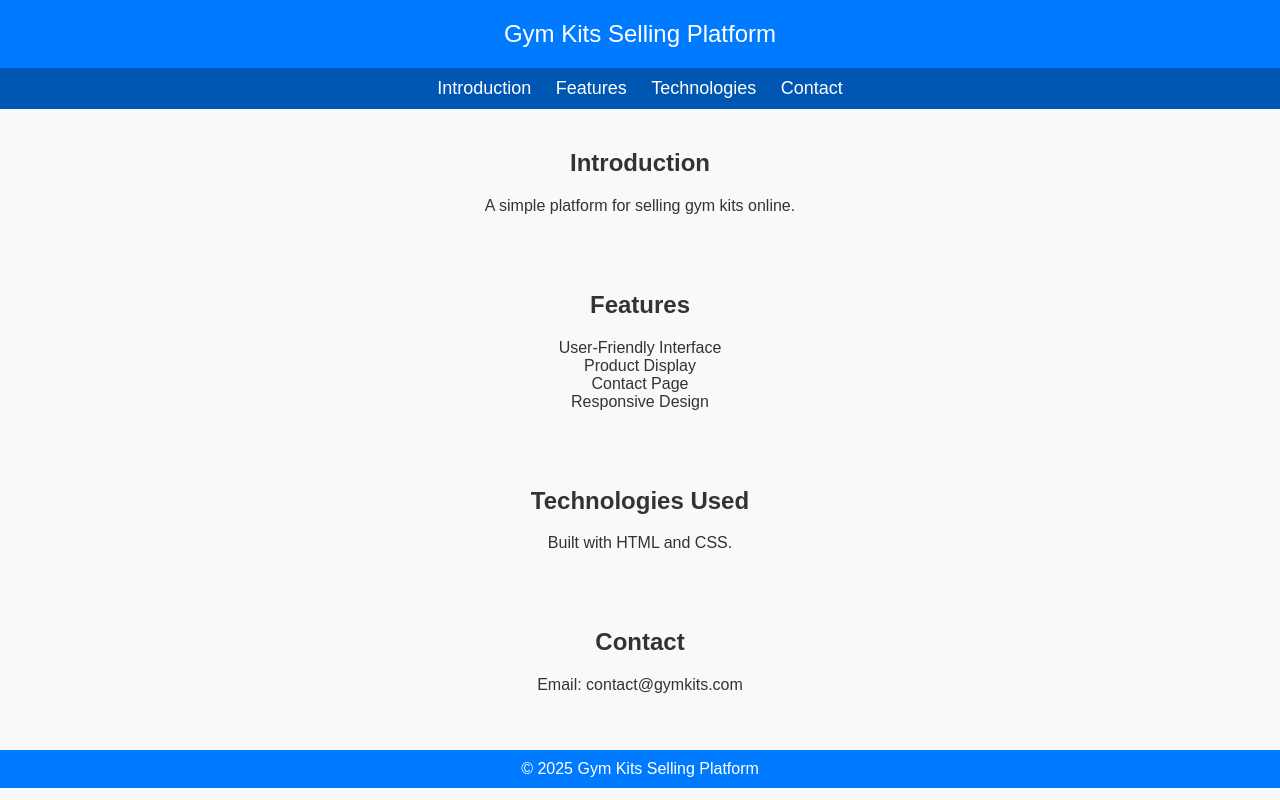
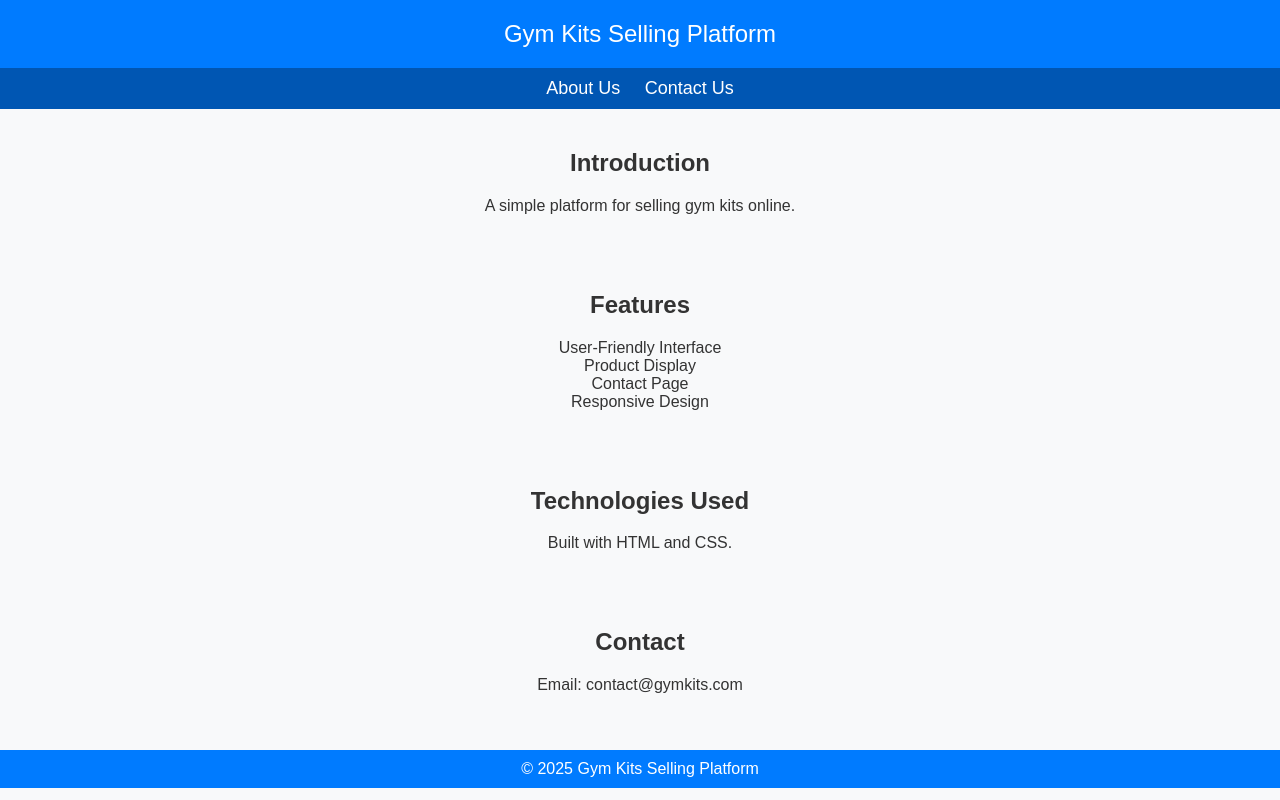
Before and after one commit to SallyKalukii/Lab6, a plain HTML site: page index.html in a window 1280 px wide. Drawn offline with Linux system fonts and the light colour scheme.

Commit message:
index.html

```diff
--- a/index.html
+++ b/index.html
@@ -45,10 +45,9 @@
 <body>
     <header>Gym Kits Selling Platform</header>
     <nav>
-        <a href="#introduction">Introduction</a>
-        <a href="#features">Features</a>
-        <a href="#technologies">Technologies</a>
-        <a href="#contact">Contact</a>
+        <a href="#about.html">About Us</a>
+        <a href="#contactUs.html">Contact Us</a>
+
     </nav>
     <section id="introduction">
         <h2>Introduction</h2>
```
